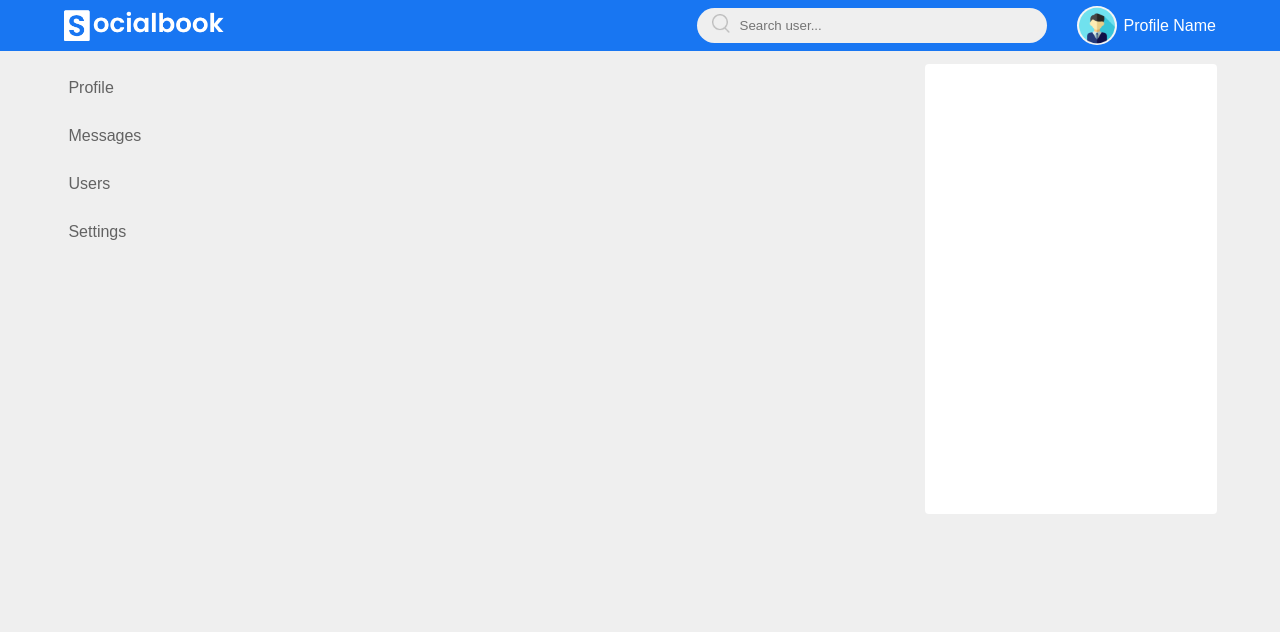
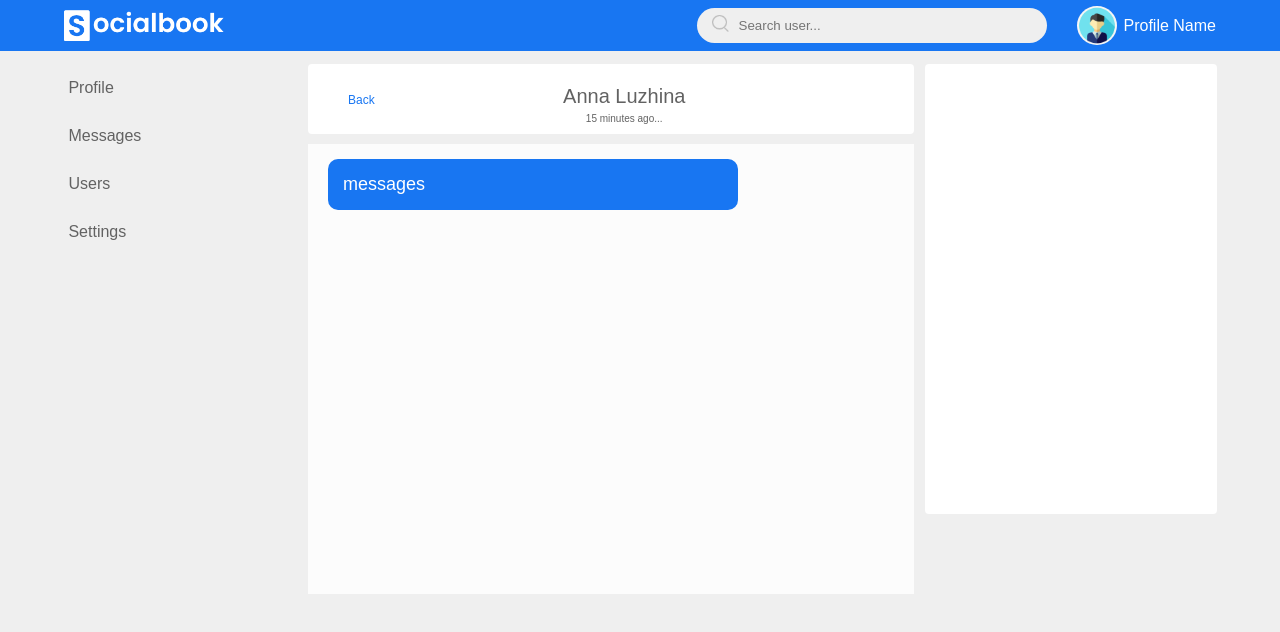
Before and after one commit to Talman95/PetProjectReactJS, a React (Create React App) app in the folder social-network/: page /messages/1 in a window 1280 px wide. Shown: the top 632 px of the page. Built offline with nearby package versions, Linux system fonts and the light colour scheme; the HTML template or start-up script is replaced by a standard one.

Commit message:
added messages and chat pages

```diff
--- a/social-network/src/App.js
+++ b/social-network/src/App.js
@@ -5,6 +5,7 @@ import Nav from './components/nav/Nav';
 import Profile from './components/profile/Profile';
 import Sidebar from './components/sidebar/Sidebar';
 import Messages from './components/messages/Messages';
+import ChatBox from './components/messages/chatBox/ChatBox';
 
 function App() {
   return (
@@ -16,6 +17,7 @@ function App() {
             <Routes>
               <Route path="/" element={<Profile />} />
               <Route path="/messages" element={<Messages />} />
+              <Route path="/messages/:id" element={<ChatBox />} />
             </Routes>
           </div>
           <Sidebar />
--- a/social-network/src/components/messages/Messages.jsx
+++ b/social-network/src/components/messages/Messages.jsx
@@ -1,10 +1,25 @@
-
+import { NavLink } from 'react-router-dom';
+import classes from './Messages.module.css';
+import userLogo from './../../assets/images/user.png';
 
 const Messages = (props) => {
     return (
-        <div>
-            Messages
-        </div>
+        <>
+            <NavLink to={"/messages/" + 1}>
+                <div className={classes.dialog}>
+                    <div className={classes.dialog_container}>
+                        <div className={classes.image_person}>
+                            <img src={userLogo} />
+                        </div>
+                        <div className={classes.info_message}>
+                            <p>Full name</p>
+                            <small>part of last message</small>
+                        </div>
+                    </div>
+                    <div className={classes.date_message}>data</div>
+                </div>
+            </NavLink>
+        </>
     )
 }
 
--- a/social-network/src/components/messages/Messages.module.css
+++ b/social-network/src/components/messages/Messages.module.css
@@ -0,0 +1,32 @@
+.dialog {
+    display: flex;
+    justify-content: space-between;
+    align-items: center;
+    background: #fff;
+    width: 100%;
+    border-radius: 6px;
+    padding: 20px;
+    color: #626262;
+    border-bottom: 1px solid #ccc;
+    box-shadow: 0 0 10px rgba(0, 0, 0, 0.1);
+}
+a{
+    text-decoration: none;
+}
+.dialog_container {
+    display: flex;
+    align-items: center;
+}
+.image_person img {
+    width: 40px;
+    border-radius: 50%;
+    margin-right: 10px;
+}
+.info_message p{
+    font-weight: 500;
+    color: #626262;
+}
+.date_message {
+    color: #1876f2;
+    font-size: 12px;
+}
--- /dev/null
+++ b/social-network/src/components/messages/chatBox/ChatBox.jsx
@@ -0,0 +1,37 @@
+import { NavLink } from 'react-router-dom';
+import classes from './ChatBox.module.css';
+
+const ChatBox = (props) => {
+    return (
+        <div className={classes.chatbox}>
+            <div className={classes.header}>
+                <div class={classes.button_back}>
+                    <NavLink to="/messages" class={classes.button_back}>
+                        <img src="" />
+                        Back
+                    </NavLink>
+                </div>
+                <div class={classes.person}>
+                    <span class={classes.name}>Anna Luzhina</span>
+                    <span class={classes.time}>15 minutes ago...</span>
+                </div>
+                <a href=''>
+                    <img src="" />
+                </a>
+            </div>
+
+            <div className={classes.chatlogs}>
+                <div className={classes.chat}>
+                    <div className={classes.user_photo}>
+                        <img src="" />
+                    </div>
+                    <p className={classes.chat_message}>
+                        messages
+                    </p>
+                </div>
+            </div>
+        </div>
+    )
+}
+
+export default ChatBox;
--- /dev/null
+++ b/social-network/src/components/messages/chatBox/ChatBox.module.css
@@ -0,0 +1,117 @@
+.chatbox {
+    font-family: sans-serif;
+    border-radius: 4px;
+}
+img {
+    max-width: 100%;
+}
+.header {
+    width: 100%;
+    display: flex;
+    justify-content: space-between;
+    align-items: center;
+    background: #fff;;
+    color: #626262;
+    height: 70px;
+    border-radius: 4px;
+    margin-bottom: 10px;
+}
+.header .button_back img {
+    width: 20px;
+}
+.header a {
+    text-decoration: none;
+    color: #1876f2;
+    font-size: 12px;
+    margin-left: 20px;
+}
+.header img {
+    border-radius: 50%;
+    width: 40px;
+    margin-right: 20px;
+}
+.person {
+    margin-top: 10px;
+    display: flex;
+    flex-direction: column;
+    align-items: center;
+}
+.person .name{
+    font-size: 20px;
+}
+.person .time {
+    font-size: 10px;
+    margin-top: 5px;
+}
+
+.chatlogs {
+    margin: 10px 0px;
+    background: #fffc;
+    padding: 10px;
+    height: 450px;
+    overflow-x: hidden;
+    overflow-y: scroll;
+}
+.chatlogs::-webkit-scrollbar{
+    width: 10px;
+}
+.chatlogs::-webkit-scrollbar-thumb{
+    border-radius: 5px;
+    background: rgba(0, 0, 0, .1);
+}
+.chat {
+    display: flex;
+    flex-flow: row;
+    align-items: flex-start;
+    margin-bottom: 10px;
+}
+.chat .user_photo img {
+    width: 60px;
+    border-radius: 50%;
+}
+.chat .chat_message{
+    width: 70%;
+    padding: 15px;
+    margin: 5px 10px;
+    background: #1876f2;
+    border-radius: 10px;
+    color: #fff;
+    font-size: 18px;
+}
+.chat_form {
+    margin-top: 20px;
+    display: flex;
+    align-items: flex-end;
+}
+.chat_form.textarea {
+    background: #fbfbfb;
+    width: 75%;
+    height: 100px;
+    border: 2px solid #eee;
+    border-radius: 3px;
+    resize: none;
+    padding: 10px;
+    font-size: 18px;
+    color: #333;
+}
+.chat_form textarea:focus{
+    background: #fff;
+}
+.chat_form textarea::-webkit-scrollbar{
+    width: 10px;
+}
+.chat_form textarea::-webkit-scrollbar-thumb{
+    border-radius: 5px;
+    background: rgba(0, 0, 0, .1);
+}
+.chat_form button{
+    margin: 5px 15px;
+    background: #1876f2;
+    padding: 5px 15px;
+    font-size: 18px;
+    color: #fff;
+    border: none;
+    border-radius: 3px;
+    box-shadow: 0 3px 0 #1874CD;
+    cursor: pointer;
+}
```
